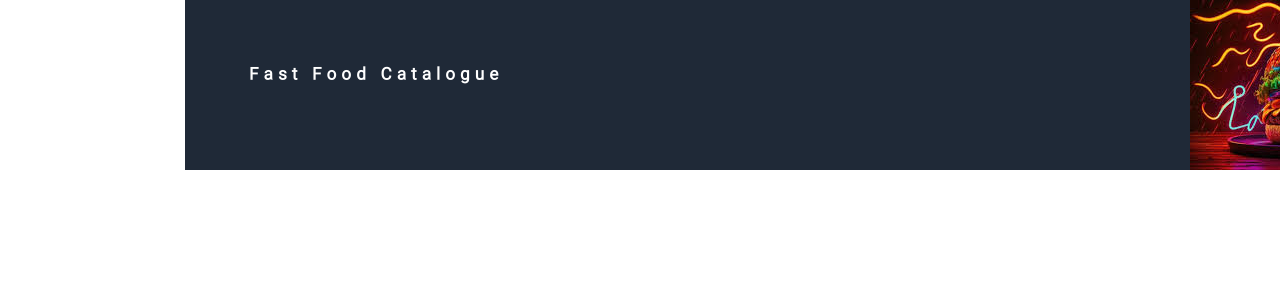
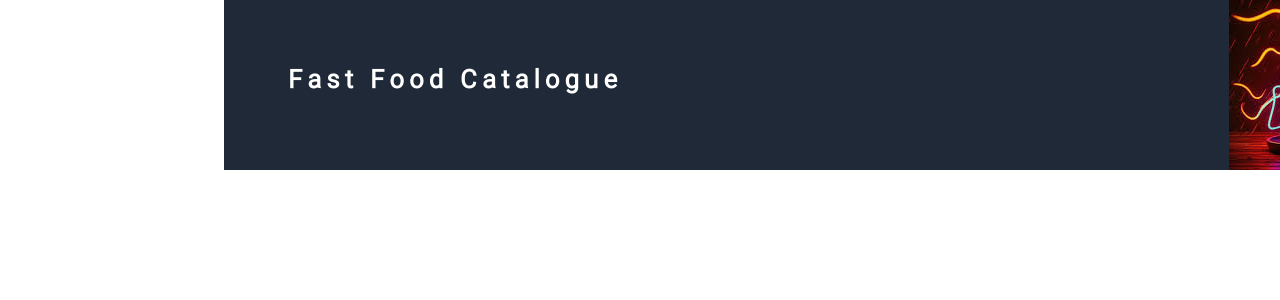
Before and after one commit to zahra-hjri/React-task, a React (Create React App) app: page / in a window 1280 px wide. Shown: the top 300 px of the page. Built offline with nearby package versions, Linux system fonts and the light colour scheme; no server answers.

Commit message:
fixed bugs

```diff
--- a/package.json
+++ b/package.json
@@ -6,6 +6,7 @@
     "@testing-library/jest-dom": "^5.17.0",
     "@testing-library/react": "^13.4.0",
     "@testing-library/user-event": "^13.5.0",
+    "axios": "^1.7.3",
     "react": "^18.3.1",
     "react-dom": "^18.3.1",
     "react-scripts": "5.0.1",
--- a/public/index.html
+++ b/public/index.html
@@ -14,7 +14,7 @@
       manifest.json provides metadata used when your web app is installed on a
       user's mobile device or desktop. See https://developers.google.com/web/fundamentals/web-app-manifest/
     -->
-    <link rel="manifest" href="%PUBLIC_URL%/manifest.json" />
+    <!-- <link rel="manifest" href="%PUBLIC_URL%/manifest.json" /> -->
     <!--
       Notice the use of %PUBLIC_URL% in the tags above.
       It will be replaced with the URL of the `public` folder during the build.
--- a/src/App.js
+++ b/src/App.js
@@ -1,10 +1,12 @@
 import "./App.css";
+import CategoryList from "./CategoryList/CategoryList";
 import Header from "./Header/header";
 
 function App() {
   return (
-    <div clasName="wrapper">
+    <div className="wrapper">
       <Header></Header>
+      <CategoryList></CategoryList>
     </div>
   );
 }
--- /dev/null
+++ b/src/CategoryList/CategoryList.jsx
@@ -0,0 +1,14 @@
+import { useEffect } from "react";
+import axios from "../axios";
+
+const CategoryList = () => {
+  useEffect(() => {
+    const fetchcategories = async () => {
+      const response = await axios.get("/FoodCategory/categories");
+      console.log(response.data);
+    };
+    fetchcategories();
+  }, []);
+  return <div>category</div>;
+};
+export default CategoryList;
--- a/src/Header/header.jsx
+++ b/src/Header/header.jsx
@@ -3,7 +3,7 @@ import "./header.css";
 const Header = () => {
   return (
     <header className=" h-[170px] bg-gray-800 text-white">
-      <h2 className="text-white text-end p-16 font-bold tracking-[5px]">
+      <h2 className="text-white text-end p-16 font-bold tracking-[5px] text-[24px]">
         Fast Food Catalogue
       </h2>
     </header>
--- /dev/null
+++ b/src/axios.js
@@ -0,0 +1,5 @@
+import axios from "axios";
+
+export default axios.create({
+  baseURL: "https://react-mini-projects-api.classbon.com/",
+});
```
Also changed, not shown: 1 other file (tests, documents, lock files or other folders).
